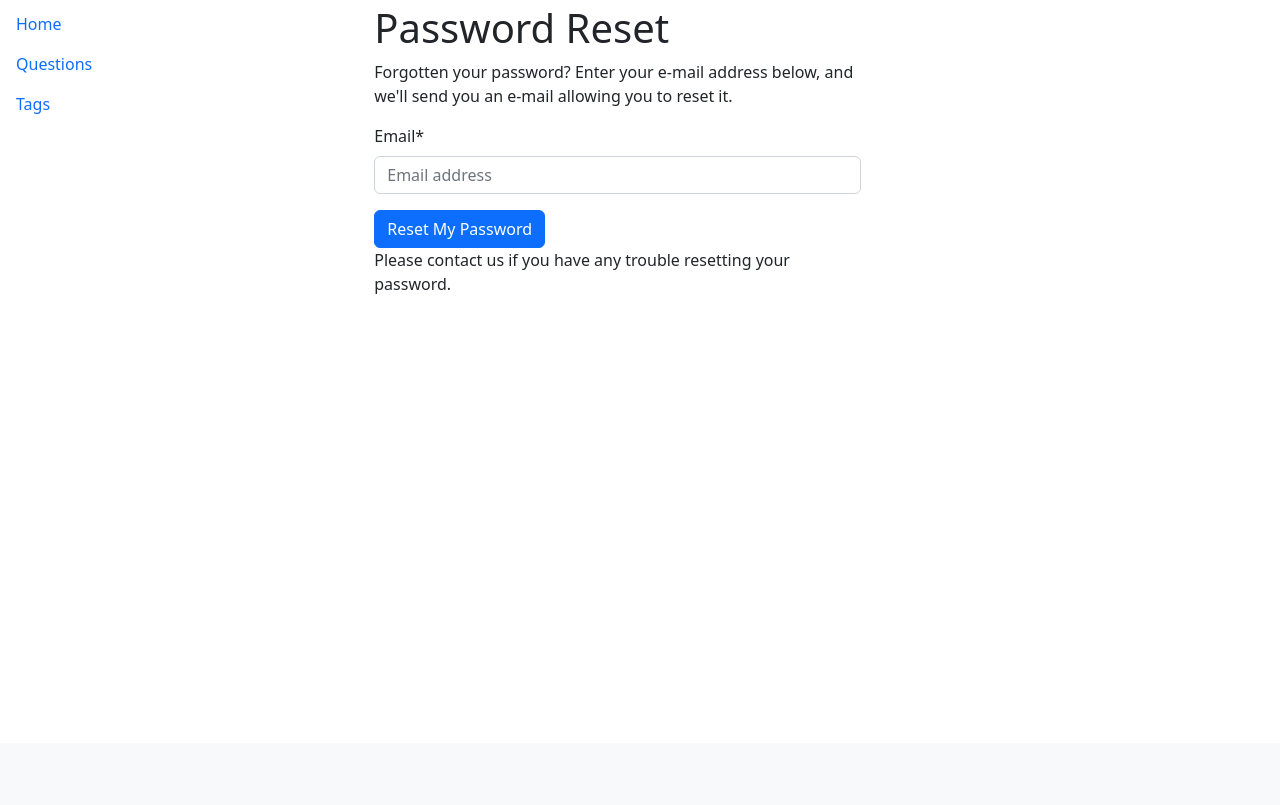
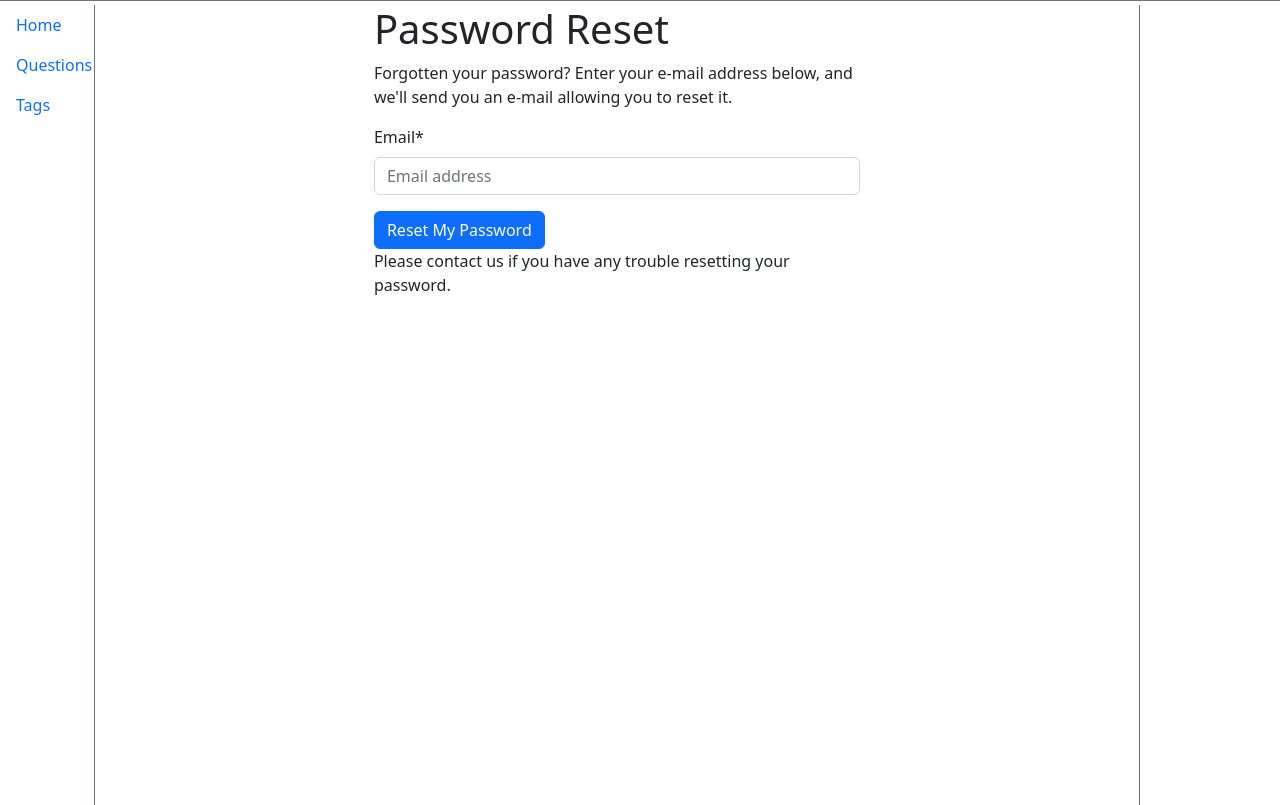
Before and after one commit to valed-dm/soclone, a Django app: page /accounts/password/reset/ in a window 1280 px wide. Shown: the part 57-862 px from the top of the page. Before the commit the page ends 351 px from the top, so only its background shows below. Run offline with Django 4.2, Linux system fonts and the light colour scheme; parts of the project's set-up code (start-up, migrations or seed data) failed here and were passed over; some libraries are stand-ins or nearby versions.

Commit message:
base.html got borders

```diff
--- a/soclone/templates/base.html
+++ b/soclone/templates/base.html
@@ -42,7 +42,7 @@
     {% endblock javascript %}
   </head>
   <body>
-    <div class="mb-1">
+    <div class="mb-1 border-bottom border-secondary">
       <nav class="navbar navbar-expand-md navbar-light bg-light">
         <div class="container-fluid">
           <button class="navbar-toggler navbar-toggler-right"
@@ -94,8 +94,8 @@
       </nav>
     </div>
     <div class="container p-0 m-0">
-      <div class="row p-0 m-0">
-        <div class="col-1 p-0 m-0">
+      <div class="row p-0 m-0 vh-100 border-end border-secondary">
+        <div class="col-1 p-0 m-0 vh-100 border-end border-secondary">
           <ul class="nav flex-column">
             <li class="nav-item active">
               <a class="nav-link" href="{% url 'home' %}">Home<span class="visually-hidden">(current)</span></a>
```
